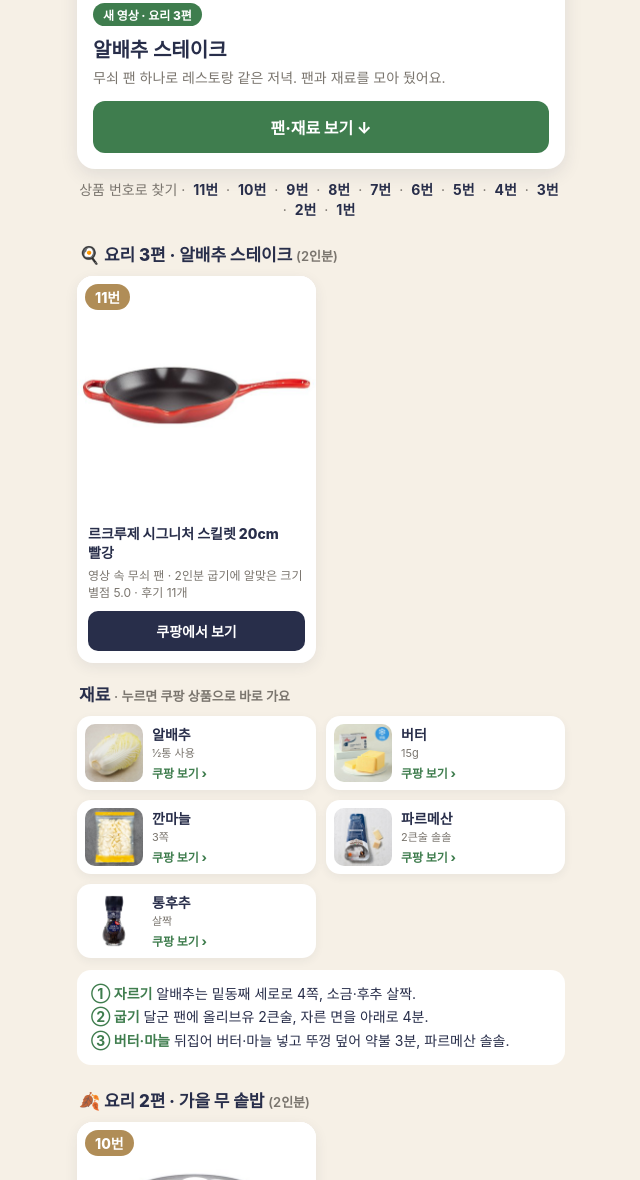
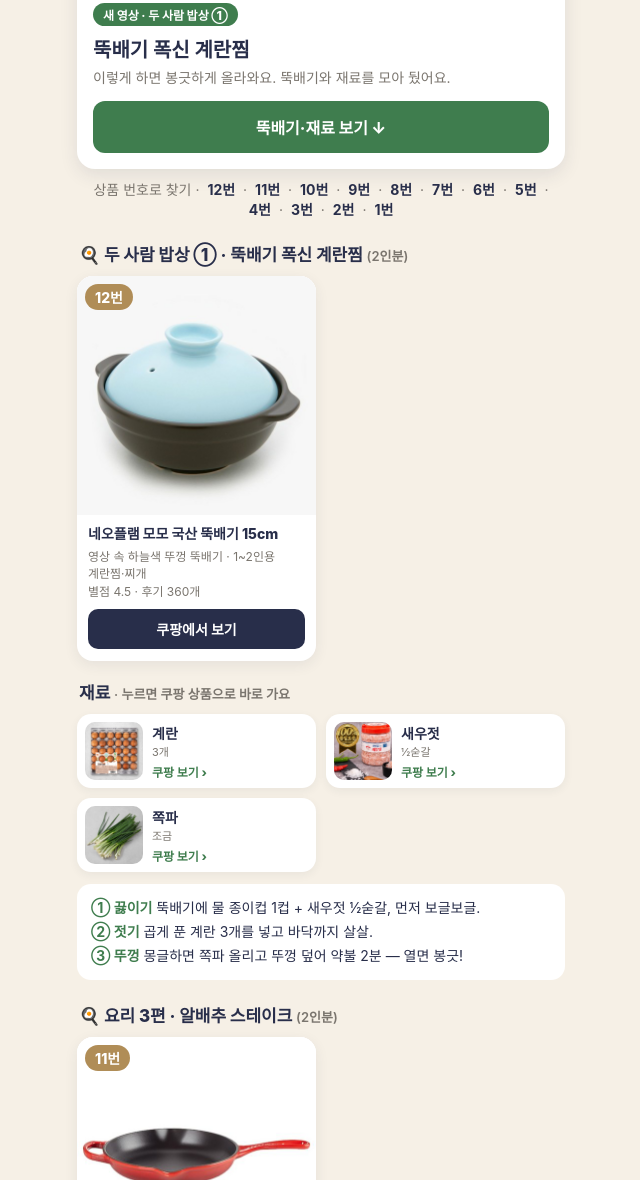
Before and after one commit to Jay7810/vivian-realprice, a plain HTML site: page index.html in a window 1280 px wide. Shown: the part 677-1857 px from the top of the page, without its empty margins (319-959 px from the left). Drawn offline with Linux system fonts and the light colour scheme.

Commit message:
두 사람 밥상 1편 뚝배기 계란찜 칸 추가 (12번 뚝배기 + 재료 3)
Co-Authored-By: Claude Opus 5.5 <noreply@anthropic.com>

```diff
--- a/index.html
+++ b/index.html
@@ -81,17 +81,46 @@
     <div class="ai">AI로 만든 가상인물 · 실제 사용 후기가 아닙니다</div>
   </header>
 
-  <a class="latest" href="#food3">
-    <img src="food03_cover.jpg" alt="알배추 스테이크">
+  <a class="latest" href="#food4">
+    <img src="food04_cover.jpg" alt="뚝배기 폭신 계란찜">
     <div class="b">
-      <span class="tag">새 영상 · 요리 3편</span>
-      <h2>알배추 스테이크</h2>
-      <p>무쇠 팬 하나로 레스토랑 같은 저녁. 팬과 재료를 모아 뒀어요.</p>
-      <span class="go">팬·재료 보기 ↓</span>
+      <span class="tag">새 영상 · 두 사람 밥상 ①</span>
+      <h2>뚝배기 폭신 계란찜</h2>
+      <p>이렇게 하면 봉긋하게 올라와요. 뚝배기와 재료를 모아 뒀어요.</p>
+      <span class="go">뚝배기·재료 보기 ↓</span>
     </div>
   </a>
 
-  <div class="jump">상품 번호로 찾기 · <a href="#n11">11번</a> · <a href="#n10">10번</a> · <a href="#n9">9번</a> · <a href="#n8">8번</a> · <a href="#n7">7번</a> · <a href="#n6">6번</a> · <a href="#n5">5번</a> · <a href="#n4">4번</a> · <a href="#n3">3번</a> · <a href="#n2">2번</a> · <a href="#n1">1번</a></div>
+  <div class="jump">상품 번호로 찾기 · <a href="#n12">12번</a> · <a href="#n11">11번</a> · <a href="#n10">10번</a> · <a href="#n9">9번</a> · <a href="#n8">8번</a> · <a href="#n7">7번</a> · <a href="#n6">6번</a> · <a href="#n5">5번</a> · <a href="#n4">4번</a> · <a href="#n3">3번</a> · <a href="#n2">2번</a> · <a href="#n1">1번</a></div>
+
+  <section class="food" id="food4">
+    <div class="sec-h">🍳 두 사람 밥상 ① · 뚝배기 폭신 계란찜 <small>(2인분)</small></div>
+
+    <div class="tools">
+      <a class="tool" id="n12" href="https://link.coupang.com/a/iBpS4fH3sa" rel="sponsored nofollow">
+        <div class="no">12번</div>
+        <img src="food4_pot.jpg" alt="네오플램 모모 뚝배기 15cm">
+        <div class="t">
+          <div class="nm">네오플램 모모 국산 뚝배기 15cm</div>
+          <div class="mt">영상 속 하늘색 뚜껑 뚝배기 · 1~2인용 계란찜·찌개<br>별점 4.5 · 후기 360개</div>
+          <span class="bt">쿠팡에서 보기</span>
+        </div>
+      </a>
+    </div>
+
+    <div class="sec-h">재료 <small>· 누르면 쿠팡 상품으로 바로 가요</small></div>
+    <div class="ings">
+      <a class="ing" href="https://link.coupang.com/a/iBpS86ARky" rel="sponsored nofollow"><img src="food4_egg.jpg" alt="계란"><div><div class="nm">계란</div><div class="mt">3개</div><div class="ar">쿠팡 보기 ›</div></div></a>
+      <a class="ing" href="https://link.coupang.com/a/iBpTdPOuHc" rel="sponsored nofollow"><img src="food4_shrimp.jpg" alt="새우젓"><div><div class="nm">새우젓</div><div class="mt">½숟갈</div><div class="ar">쿠팡 보기 ›</div></div></a>
+      <a class="ing" href="https://link.coupang.com/a/iBpTiHwh40" rel="sponsored nofollow"><img src="food4_chive.jpg" alt="쪽파"><div><div class="nm">쪽파</div><div class="mt">조금</div><div class="ar">쿠팡 보기 ›</div></div></a>
+    </div>
+
+    <div class="recipe">
+      <b>① 끓이기</b> 뚝배기에 물 종이컵 1컵 + 새우젓 ½숟갈, 먼저 보글보글.<br>
+      <b>② 젓기</b> 곱게 푼 계란 3개를 넣고 바닥까지 살살.<br>
+      <b>③ 뚜껑</b> 몽글하면 쪽파 올리고 뚜껑 덮어 약불 2분 — 열면 봉긋!
+    </div>
+  </section>
 
   <section class="food" id="food3">
     <div class="sec-h">🍳 요리 3편 · 알배추 스테이크 <small>(2인분)</small></div>
```
Also changed, not shown: food04_cover.jpg (added), food4_chive.jpg (added), food4_egg.jpg (added), food4_pot.jpg (added), food4_shrimp.jpg (added).
